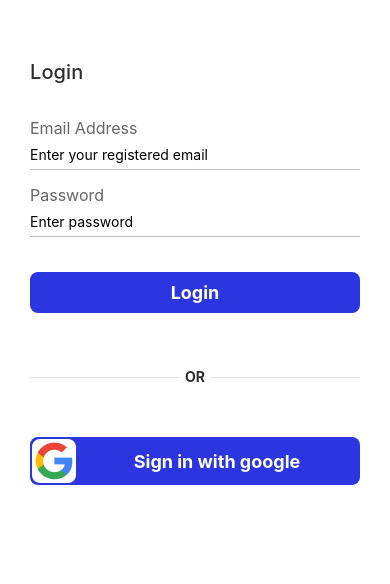
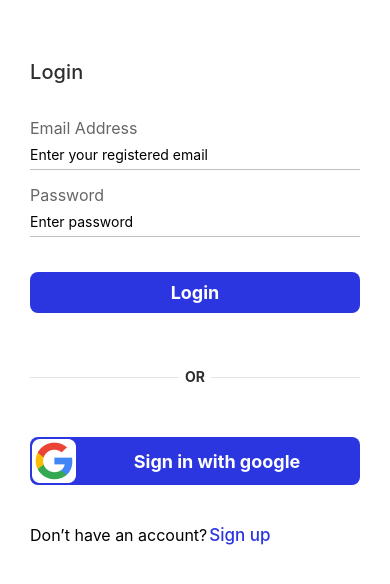
Before and after one commit to TopprCodr/Quiz-App, a React Native app: screen / in a window 390 px wide. Shown: the top 584 px of the page. Built offline with nearby package versions, Linux system fonts and the light colour scheme.

Commit message:
login page UI done

```diff
--- a/src/Login.js
+++ b/src/Login.js
@@ -1,19 +1,27 @@
 import React, { useState } from 'react';
-import { StyleSheet, Text, View, TextInput, Image } from 'react-native';
+import { StyleSheet, Text, View, TextInput, TouchableOpacity } from 'react-native';
 
 import ORDivider from "./ORDivider";
 import BasicButton from "./BasicButton";
 import GoogleButton from "./GoogleButton";
+import LoginSignUpBtn from "./LoginSignUpBtn";
 
 export default function Login() {
     const [log, setLog] = useState("");
 
+    //function to handle when login btn is clicked on
     function handleLoginBtnClick() {
         console.log("login clicked");
     }
 
+    //function to handle when google login btn is clicked on
     function handleGoogleLoginBtnClick() {
         console.log("google login clicked");
+    }
+
+    //function to handle when signup btn is clicked on
+    function handleSignUpBtnClick() {
+        console.log("signup clicked");
     }
 
     //component rendering
@@ -52,6 +60,13 @@ export default function Login() {
                 text="Sign in with google"
                 onPress={handleGoogleLoginBtnClick}
             />
+
+            <LoginSignUpBtn
+                customStyle={styles.signup}
+                text="Don’t have an account?"
+                btnText="Sign up"
+                onPress={handleSignUpBtnClick}
+            />
         </View>
     );
 }
@@ -59,18 +74,17 @@ export default function Login() {
 const styles = StyleSheet.create({
     container: {
         flex: 1,
-        marginTop: 60,
-        paddingHorizontal: 30,
         backgroundColor: '#fff',
         fontFamily: 'Roboto',
         fontStyle: 'normal',
+        marginTop: 60,
+        paddingHorizontal: 30,
     },
 
     title: {
         fontWeight: '500',
         fontSize: 20,
         letterSpacing: 0.1,
-
         color: '#2E2E2E',
     },
 
@@ -100,4 +114,8 @@ const styles = StyleSheet.create({
         textAlign: "center",
         marginVertical: 2,
     },
+
+    signup: {
+        marginTop: 40,
+    }
 });
--- /dev/null
+++ b/src/LoginSignUpBtn.js
@@ -0,0 +1,41 @@
+import React from 'react';
+import { StyleSheet, Text, TouchableOpacity, View } from 'react-native';
+
+export default function LoginSignUpBtn({
+    customStyle,
+    text,
+    btnText,
+    onPress,
+}) {
+    return (
+        <View style={[styles.container, customStyle]}>
+            <Text style={styles.text}>{text}</Text>
+            <TouchableOpacity onPress={onPress}>
+                <Text style={styles.btnText}>{btnText}</Text>
+            </TouchableOpacity>
+        </View>
+    );
+}
+
+const styles = StyleSheet.create({
+    container: {
+
+        fontSize: 16,
+        lineHeight: 20,
+        flexDirection: "row",
+        alignItems: "center",
+    },
+
+    text: {
+        fontSize: 16,
+        lineHeight: 20,
+    },
+
+    btnText: {
+        fontWeight: "500",
+        fontSize: 17,
+        lineHeight: 20,
+        color: '#2B35E0',
+        marginLeft: 2,
+    },
+});
```
Also changed, not shown: src/SignUp.js (added).
